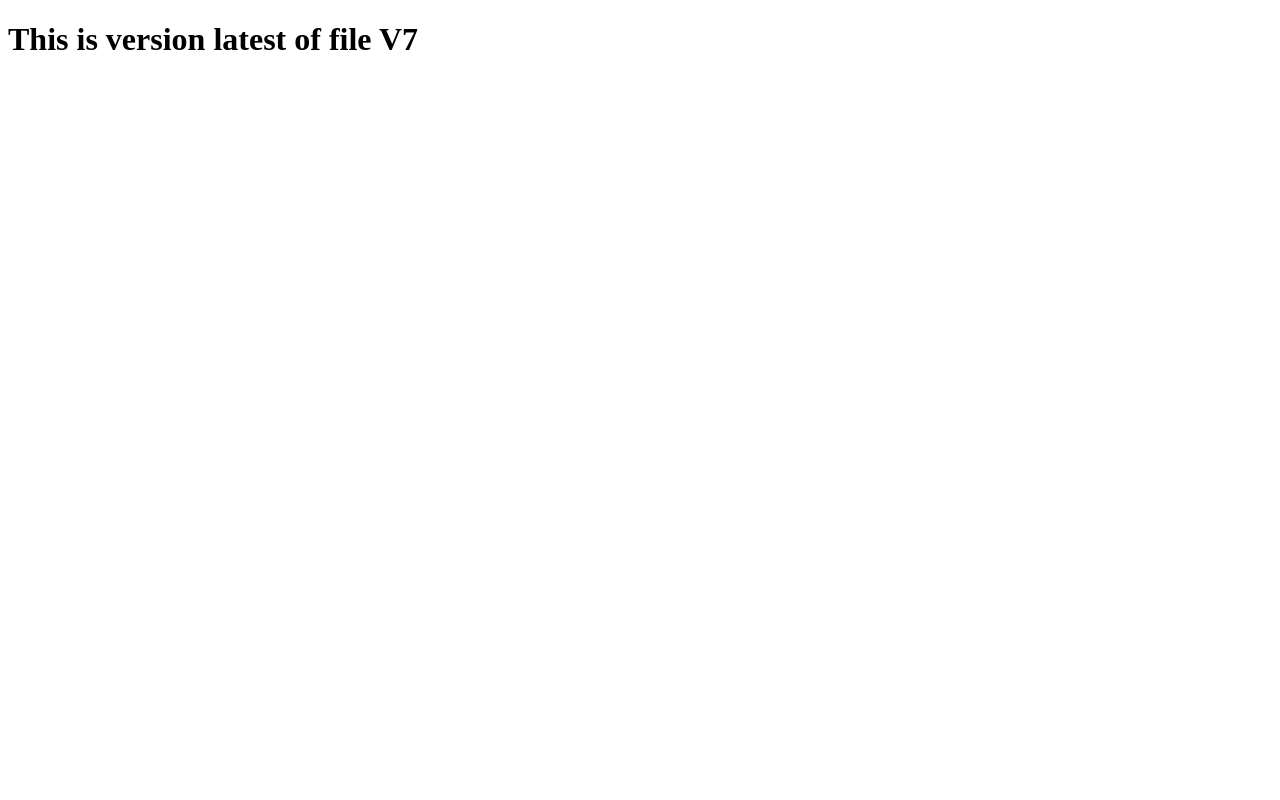
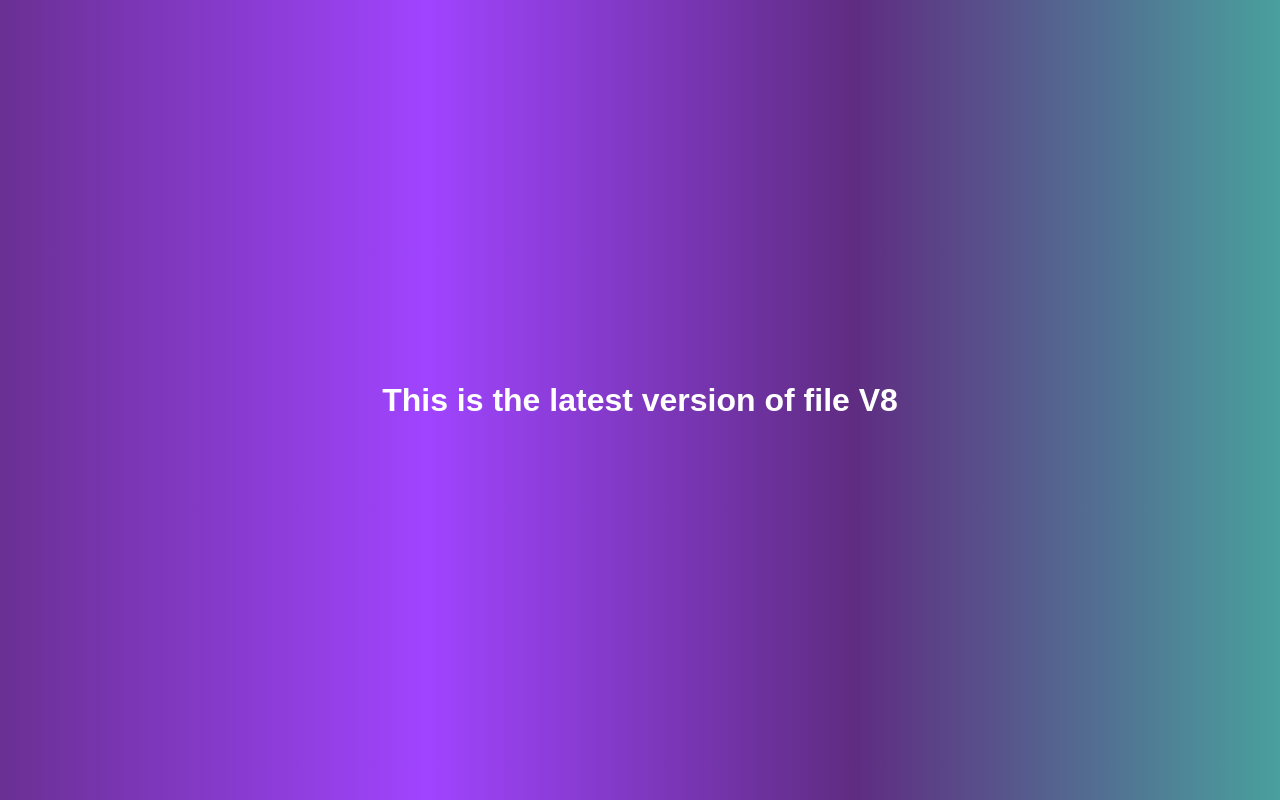
Before and after one commit to awstr2025-afk/myrepo, a plain HTML site: page index.html in a window 1280 px wide. Drawn offline with Linux system fonts and the light colour scheme.

Commit message:
Added Design for Website

```diff
--- a/index.html
+++ b/index.html
@@ -3,9 +3,10 @@
 <head>
     <meta charset="UTF-8">
     <meta name="viewport" content="width=device-width, initial-scale=1.0">
+    <link rel="stylesheet" href="styles.css">
     <title>Document</title>
 </head>
 <body>
-    <h1> This is version latest of file V7</h1>
+    <h1>This is the latest version of file V8</h1>
 </body>
 </html>
--- /dev/null
+++ b/styles.css
@@ -0,0 +1,28 @@
+/* styles.css */
+body {
+    /* Set a gradient background from purple to teal */
+    background: linear-gradient(to right, #6a3093, #a044ff, #5f2c82, #49a09d);
+    font-family: Arial, sans-serif;
+    /* Sets a clean, modern font for the body text */
+    color: white;
+    /* Sets the text color to white for better contrast */
+    margin: 0;
+    /* Removes default margin */
+    padding: 0;
+    /* Removes default padding */
+    display: flex;
+    /* Enables flexbox layout */
+    justify-content: center;
+    /* Centers content horizontally */
+    align-items: center;
+    /* Centers content vertically */
+    height: 100vh;
+    /* Makes the body take the full height of the viewport */
+}
+
+h1 {
+    font-size: 2em;
+    /* Sets the size of the header text */
+    text-align: center;
+    /* Centers the header text */
+}
```
